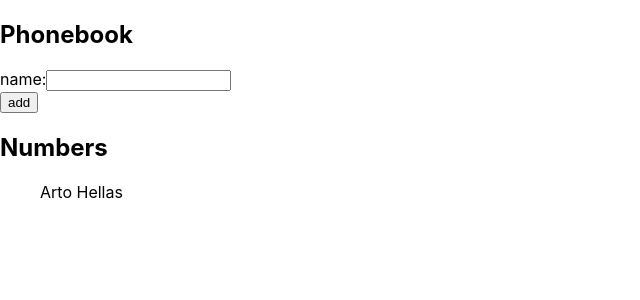
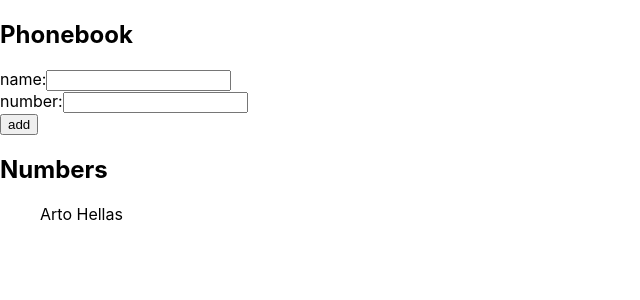
Before and after one commit to HeliHaavisto/fullstack, a React (Create React App) app in the folder part2/phonebook/: page / in a window 1280 px wide. Shown: the top 300 px of the page, without its empty margins (0-640 px from the left). Built offline with nearby package versions, Linux system fonts and the light colour scheme; the HTML template or start-up script is replaced by a standard one.

Commit message:
task 2.8. done

```diff
--- a/part2/phonebook/src/App.js
+++ b/part2/phonebook/src/App.js
@@ -3,21 +3,26 @@
 
 const App=() => {
   const [ persons, setPersons] = useState([
-    {name:'Arto Hellas'}
+    {name:'Arto Hellas', number: ''}
   ])
   const [ newName, setNewName] = useState('')
+
+  const [newNumber, setNewNumber] = useState('')
 
   const addName = (event) => {
     event.preventDefault()
     const nameObject = {
-      name: newName
+      name: newName,
+      number: newNumber
     }
     if (persons.find(({name}) => name === newName)) {
     alert(`${newName} is already added to phonebook`);
     setNewName('')
+    setNewNumber('')
     } else {
     setPersons(persons.concat(nameObject))
     setNewName('')
+    setNewNumber('')
     }
   }
 
@@ -28,6 +33,10 @@
     setNewName(event.target.value)
   }
 
+  const handleNumberChange = (event) => {
+    setNewNumber(event.target.value)
+  }
+
   return (
     <div>
       <h2>Phonebook</h2>
@@ -36,13 +45,16 @@
           name:<input value={newName} onChange={handleNameChange} />
         </div>
         <div>
+          number:<input value={newNumber} onChange={handleNumberChange}/>
+        </div>
+        <div>
           <button type="submit">add</button>
         </div>
       </form>
       <h2>Numbers</h2>
       <ul>
         {persons.map(person =>
-         <p key={person.name}>{person.name}</p> )}
+         <p key={person.name}>{person.name} {person.number}</p> )}
       </ul>
 
     </div>
```
